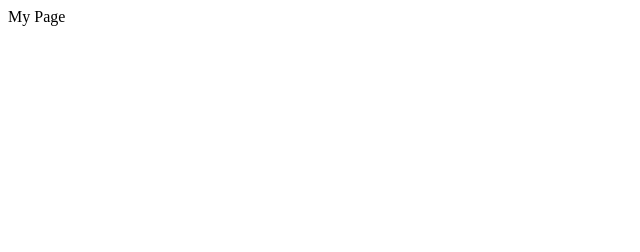
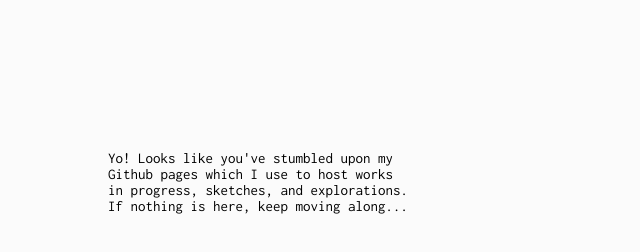
Before and after one commit to mattchiang777/mattchiang777.github.io, a plain HTML site: page index.html in a window 1280 px wide. Shown: the whole page, without its empty margins (0-640 px from the left). Drawn offline with Linux system fonts and the light colour scheme.

Commit message:
Updated homepage

```diff
--- a/index.html
+++ b/index.html
@@ -1 +1,25 @@
-My Page
+<!DOCTYPE html>
+<html lang="en">
+<head>
+	<meta charset="UTF-8">
+	<title>Matt Chiang Projects</title>
+	<link href="https://fonts.googleapis.com/css?family=Inconsolata" rel="stylesheet">
+	<style>
+		body {
+			background-color: #fbfbfb;
+			font-family: 'Inconsolata', Helvetica;
+			font-size: 15px;
+		}
+		.container {
+			width: 300px;
+			margin-top: 150px;
+			margin-left: 100px;
+		}
+	</style>
+</head>
+<body>
+	<div class="container">
+		Yo! Looks like you've stumbled upon my Github pages which I use to host works in progress, sketches, and explorations. If nothing is here, keep moving along...
+	</div>
+</body>
+</html>
```
